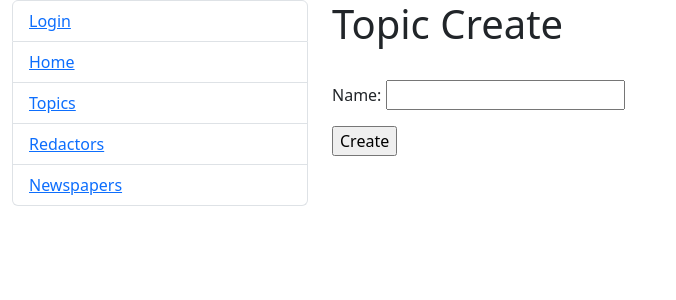
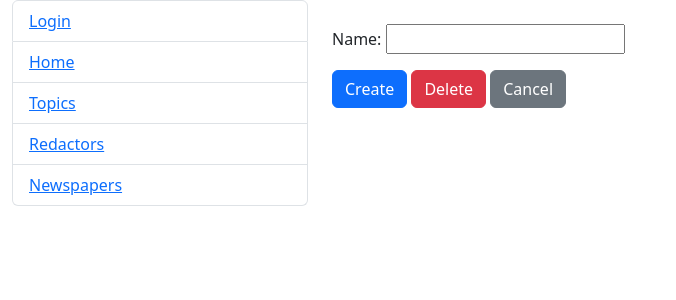
Before and after one commit to T-Vlad-96/agency-inform, a Django app: page /topic/create/ in a window 1280 px wide. Shown: the top 300 px of the page, without its empty margins (0-676 px from the left). Run offline with Django 4.2, Linux system fonts and the light colour scheme.

Commit message:
add 'Delete' button to 'topic_form.html'

```diff
--- a/templates/tracker/topic_form.html
+++ b/templates/tracker/topic_form.html
@@ -1,11 +1,26 @@
 {% extends "base.html" %}
 
 {% block content %}
-  <h1>Topic {{ object|yesno:"Update,Create" }}</h1>
   <br>
   <form action="" method="post">
   {% csrf_token %}
   {{ form.as_p }}
-  <input type="submit" value="{{ object|yesno:'Update,Create' }}">
+  <input
+      type="submit"
+      value="{{ object|yesno:'Update,Create' }}"
+      class="btn btn-primary"
+  >
+  <a
+      class="btn btn-danger"
+      href="{% url 'tracker:topic_delete' pk=topic.id %}"
+  >
+    Delete
+  </a>
+    <a
+      class="btn btn-secondary"
+      onclick=history.back()
+  >
+    Cancel
+  </a>
   </form>
 {% endblock %}
```
